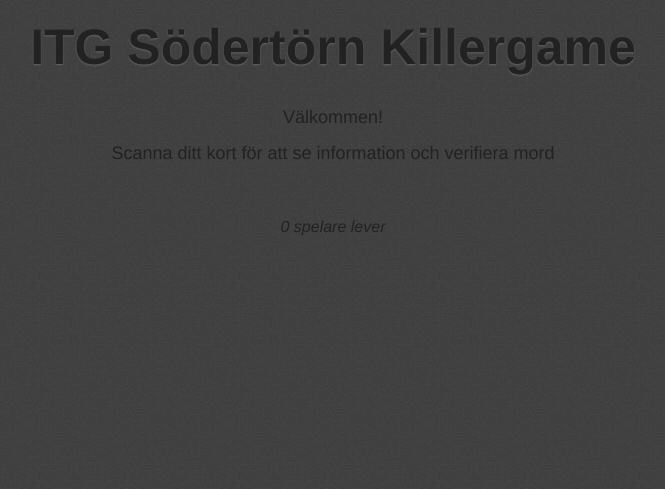
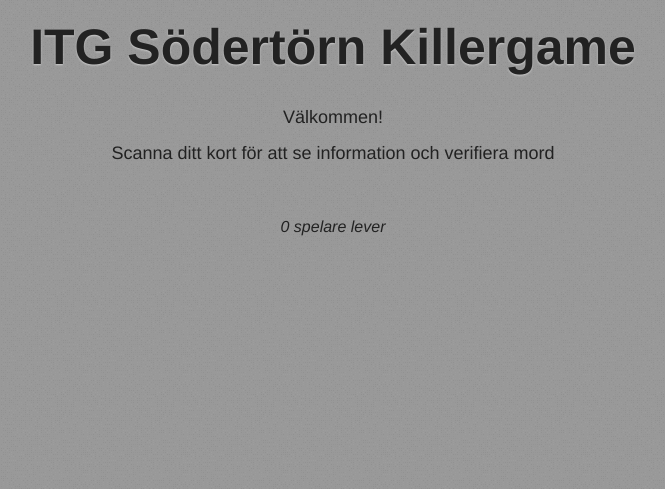
Before and after one commit to fgblomqvist/killergame-itg, a Flask app: page / in a window 1280 px wide. Shown: the top 489 px of the page, without its empty margins (307-972 px from the left). Run offline with Flask 2, Linux system fonts and the light colour scheme; data that the repository does not hold is empty.

Commit message:
Lightened the colors on the website layout

```diff
--- a/killergame_itg/static/css/main.css
+++ b/killergame_itg/static/css/main.css
@@ -1,5 +1,5 @@
 body {
-    background: #404040 url(/static/img/noisy.png);
+    background: #999 url(/static/img/noisy.png);
     color: #222;
 }
 
@@ -31,7 +31,7 @@ h1 {
 }
 
 .inset {
-    text-shadow: 0 1px 2px #666;
+    text-shadow: 0 1px 2px #CCC;
 }
 
 
```
Also changed, not shown: killergame_itg/static/img/noisy.png.
